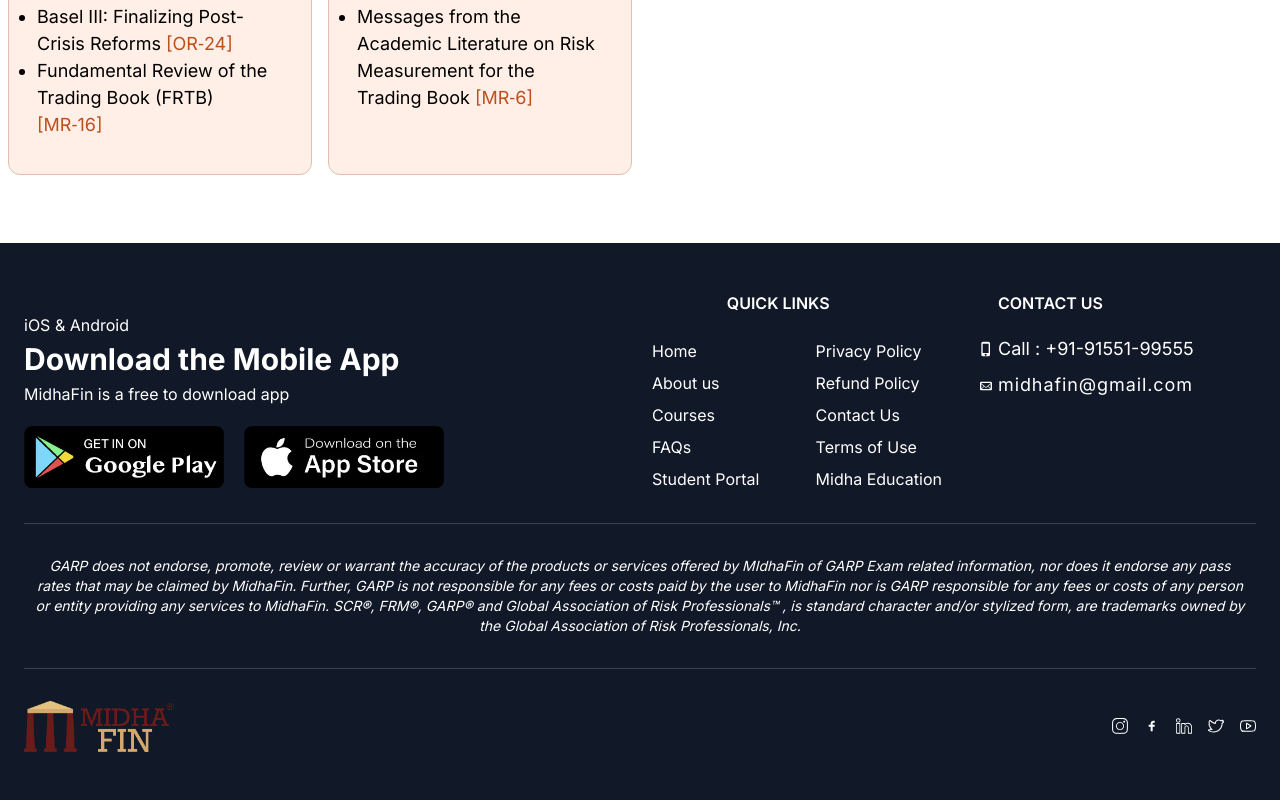
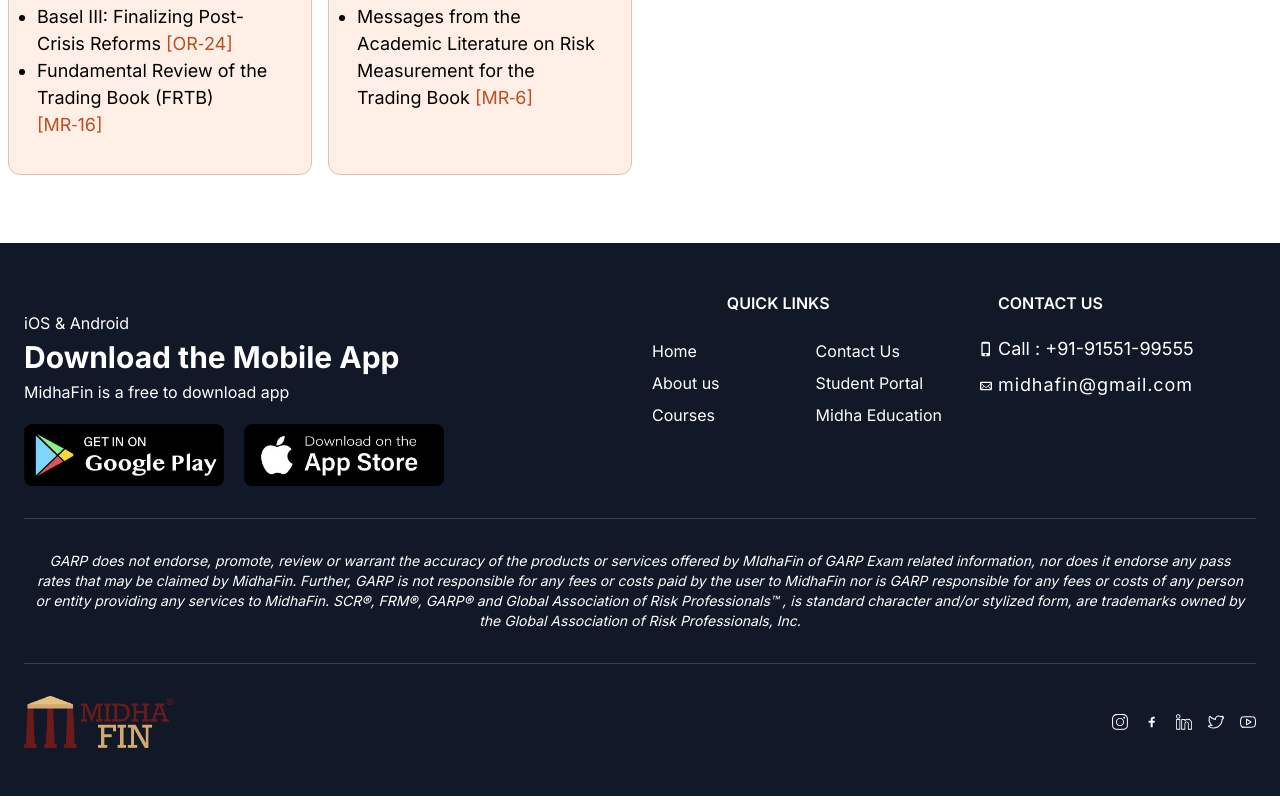
Before and after one commit to midhadomains/frm_midhafin_nextjs, a Next.js app: page /part-2/study-plan in a window 1280 px wide. Shown: the part 3823-4623 px from the top of the page. Built offline with nearby package versions, Linux system fonts and the light colour scheme.

Commit message:
sitemap updated

```diff
--- a/components/SiteFooter.js
+++ b/components/SiteFooter.js
@@ -37,14 +37,10 @@ function Footer() {
                                 <Link href="/" className="transition-colors duration-300 hover:underline hover:text-[#6A1C1A]">Home</Link>
                                 <Link href="/about-us" className="transition-colors duration-300 hover:underline hover:text-[#6A1C1A]">About us</Link>
                                 <Link href="https://edu.midhafin.com/s/store" className="transition-colors duration-300 hover:underline hover:text-[#6A1C1A]">Courses</Link>
-                                <Link href="/faqs" className="transition-colors duration-300 hover:underline hover:text-[#6A1C1A]">FAQs</Link>
-                                <Link href="https://edu.midhafin.com/s/mycourses" className="transition-colors duration-300 hover:underline hover:text-[#6A1C1A]">Student Portal</Link>
                             </div>
                             <div className="flex flex-col items-start text-white mt-5 space-y-2">
-                                <Link href="/privacy-policy" className="transition-colors duration-300 hover:underline hover:text-[#6A1C1A]">Privacy Policy</Link>
-                                <Link href="/refund-policy" className="transition-colors duration-300 hover:underline hover:text-[#6A1C1A]">Refund Policy</Link>
                                 <Link href="/contact-us" className="transition-colors duration-300 hover:underline hover:text-[#6A1C1A]">Contact Us</Link>
-                                <Link href="/terms-of-use" className="transition-colors duration-300 hover:underline hover:text-[#6A1C1A]">Terms of Use</Link>
+                                <Link href="https://edu.midhafin.com/s/mycourses" className="transition-colors duration-300 hover:underline hover:text-[#6A1C1A]">Student Portal</Link>
                                 <Link href="https://www.midha.in/" className="transition-colors duration-300 hover:underline hover:text-[#6A1C1A]">Midha Education</Link>
                             </div>
 
```
Also changed, not shown: 1 other file (tests, documents, lock files or other folders).
